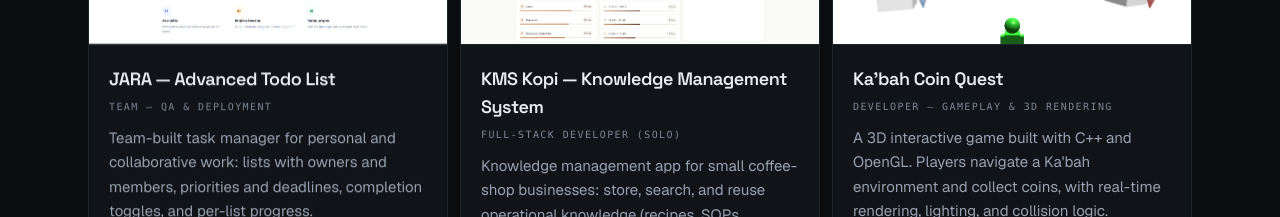
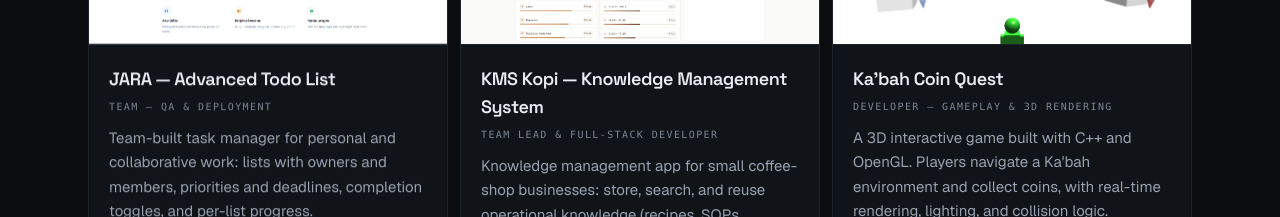
Before and after one commit to NauvalXQF/portfolio, a Next.js app: page / in a window 1280 px wide. Shown: the part 3600-3817 px from the top of the page. Built offline with nearby package versions, Linux system fonts and the light colour scheme.

Commit message:
fix: correct KMS Kopi role to team lead & full-stack developer
Co-authored-by: CommandCodeBot <noreply@commandcode.ai>

```diff
--- a/data/projects.ts
+++ b/data/projects.ts
@@ -65,7 +65,7 @@ export const projects: Project[] = [
     slug: "kms-kopi",
     title: "KMS Kopi — Knowledge Management System",
     category: "web",
-    role: "Full-stack developer (solo)",
+    role: "Team lead & full-stack developer",
     description:
       "Knowledge management app for small coffee-shop businesses: store, search, and reuse operational knowledge (recipes, SOPs, suppliers, complaints), with stock and sales logging plus an owner validation flow.",
     outcomes: [
```
